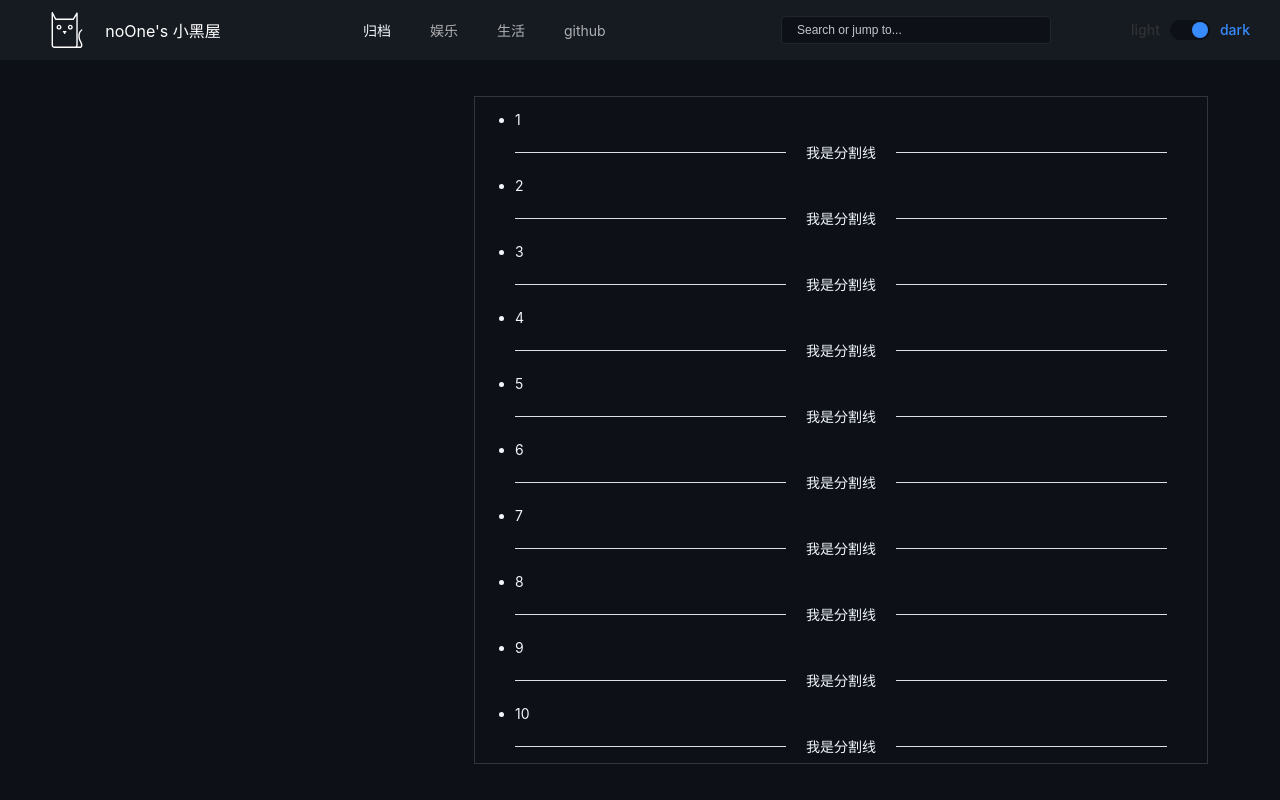
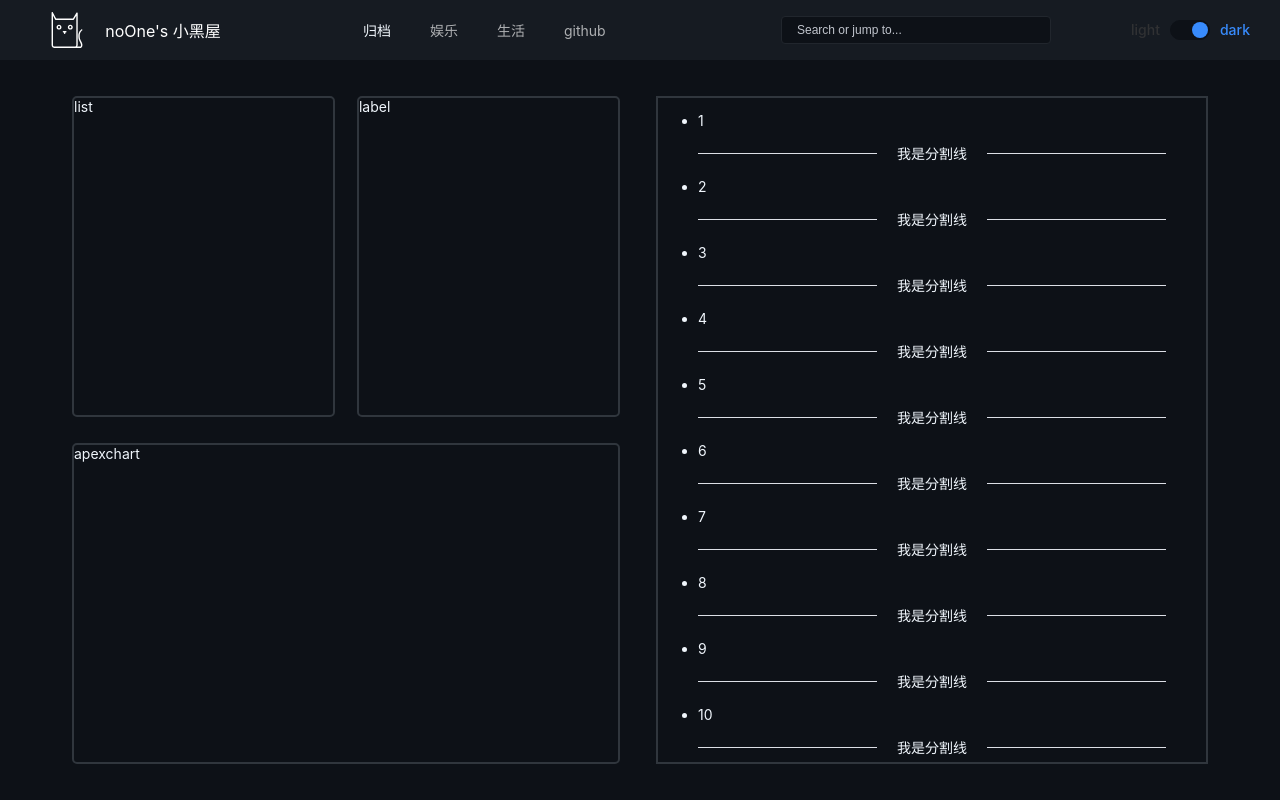
Before and after one commit to RenXusheng233/vue3-ts-exercise, a Vue app: page /#/study in a window 1280 px wide. Built offline with nearby package versions, Linux system fonts and the light colour scheme; a small style sheet from the web is missing.

Commit message:
chore: update layout.

```diff
--- a/package.json
+++ b/package.json
@@ -9,6 +9,7 @@
     "@types/lodash": "^4.14.168",
     "@types/node": "^14.14.22",
     "axios": "^0.21.1",
+    "dayjs": "^1.10.4",
     "element-plus": "^1.0.2-beta.28",
     "vue": "^3.0.5",
     "vue-router": "4",
--- a/src/layout/base/index.vue
+++ b/src/layout/base/index.vue
@@ -9,14 +9,15 @@
     <el-footer v-if="route.name === 'Welcome'">
       <div>
         <a href="https://beian.miit.gov.cn" target="_blank">浙ICP备2020040557号-1</a>
-        <div>No One ©2020 Created by No One</div>
+        <div>No One ©{{ curYear }} Created by No One</div>
       </div>
     </el-footer>
   </div>
 </template>
 
 <script lang="ts">
-import { defineComponent } from 'vue'
+import dayjs from 'dayjs'
+import { defineComponent, ref } from 'vue'
 import { useRoute } from 'vue-router'
 import LayoutHeader from '../header/index.vue'
 export default defineComponent({
@@ -27,9 +28,12 @@ export default defineComponent({
      * footer 相关
      */
     const route = useRoute()
+    // 获取当前年份
+    const curYear = ref(dayjs().year())
 
     return {
       route,
+      curYear,
     }
   },
 })
--- a/src/views/study/index.less
+++ b/src/views/study/index.less
@@ -5,15 +5,42 @@
   display: flex;
 
   .decoration {
+    width: 100%;
+    height: 100%;
     flex: 1;
     margin-right: 36px;
+    display: flex;
+    flex-direction: column;
+    justify-content: space-between;
+
+    .decoration-outline {
+      width: 100%;
+      height: 48%;
+      display: flex;
+      justify-content: space-between;
+
+      .list,
+      .label {
+        width: 48%;
+        height: 100%;
+        border: 2px solid var(--border-color);
+        border-radius: 5px;
+      }
+    }
+
+    .decoration-chart {
+      width: 100%;
+      height: 48%;
+      border: 2px solid var(--border-color);
+      border-radius: 5px;
+    }
   }
 
   .content {
     height: 100%;
-    flex: 2;
+    flex: 1;
     overflow-y: scroll;
-    border: 1px solid var(--border-color);
+    border: 2px solid var(--border-color);
 
     .content-item {
       padding-right: 40px;
--- a/src/views/study/index.vue
+++ b/src/views/study/index.vue
@@ -1,6 +1,12 @@
 <template>
   <div class="study">
-    <div class="decoration"></div>
+    <div class="decoration">
+      <div class="decoration-outline">
+        <div class="list">list</div>
+        <div class="label">label</div>
+      </div>
+      <div class="decoration-chart">apexchart</div>
+    </div>
     <div class="content">
       <ul class="content-item" v-for="i in count" :key="i">
         <li>{{ i }}</li>
```
Also changed, not shown: 1 other file (tests, documents, lock files or other folders).
